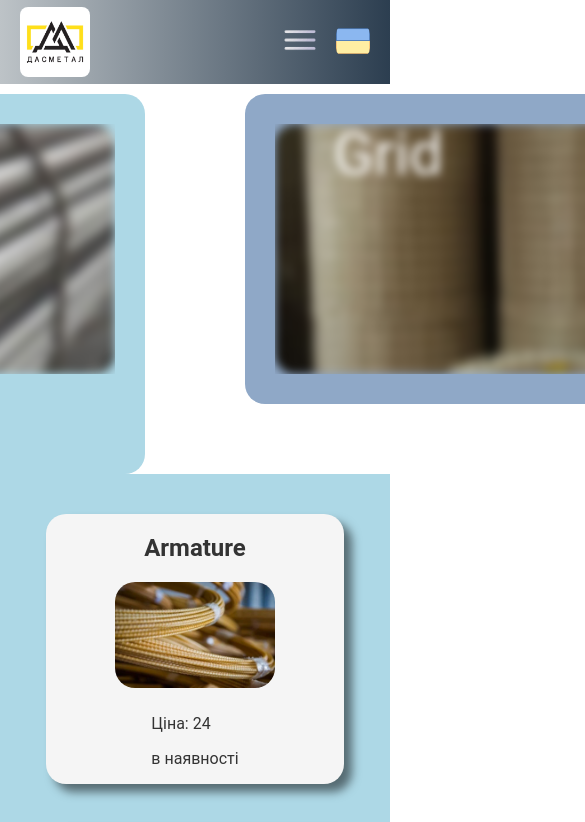
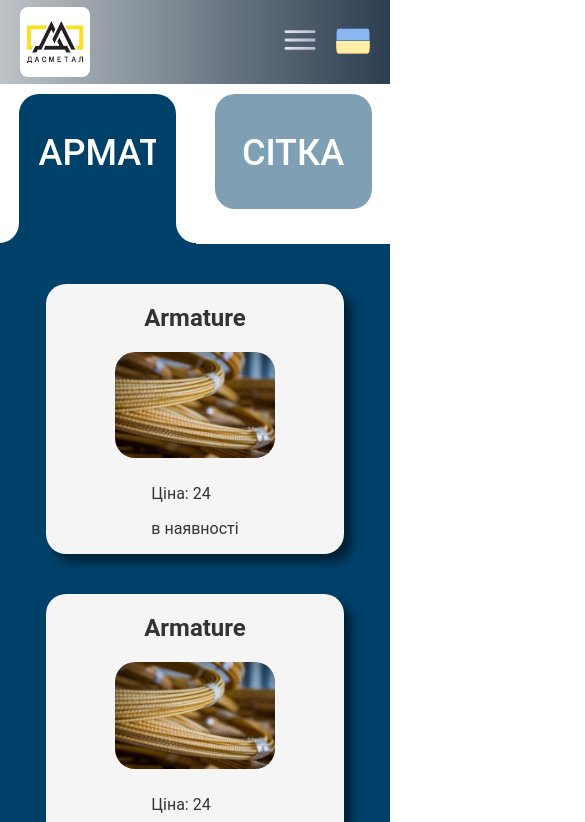
Before and after one commit to Martha-K/dasmetal, a React (Create React App) app: page /products in a window 390 px wide. Shown: the top 822 px of the page, 585 px wide, since content can reach past the window. Built offline with nearby package versions, Linux system fonts and the light colour scheme; no server answers.

Commit message:
completed the adaptation of the mobile version

```diff
--- a/src/pages/HomeStyles.js
+++ b/src/pages/HomeStyles.js
@@ -8,6 +8,10 @@ export const StyledSlide = styled.img`
   display: block;
   margin: auto;
   border-radius: 20px;
+
+  @media (max-width: 768px) {
+    height: 100%;
+  }
 `;
 
 export const Hero = styled.div`
--- a/src/pages/Products.tsx
+++ b/src/pages/Products.tsx
@@ -15,6 +15,9 @@ import {
 } from "./ProductsStyles";
 import { mockProduct } from "../mockProducts";
 
+
+const token = process.env.REACT_APP_TOKEN
+
 export const Products = () => {
   const [isArmature, setIsArmature] = useState(true);
 
@@ -23,7 +26,7 @@ export const Products = () => {
       "https://thingproxy.freeboard.io/fetch/https://my.prom.ua/api/v1/products/list",
       {
         headers: {
-          Authorization: "Bearer token",
+          Authorization: `Bearer ${token}`,
         },
       }
     )
@@ -41,24 +44,33 @@ export const Products = () => {
   return (
     <div>
       <ButtonContainer>
-        <ButtonStyles data-active={isArmature}>
+        <ButtonStyles data-active={isArmature} onClick={armatureSelect}>
           <RoundCorner data-active={isArmature}>
-            <InnerDiv></InnerDiv>
+            <InnerDiv />
           </RoundCorner>
           <Div>
-            <ButtonWrapper
-              onClick={armatureSelect}
-              data-image="armature"
-            ></ButtonWrapper>
-            <ProductName>Armature</ProductName>
+            <ButtonWrapper data-image="armature"></ButtonWrapper>
+            <ProductName>
+              <p>АРМАТУРА</p>
+            </ProductName>
           </Div>
+          <RoundCorner data-active={isArmature} data-isright={true}>
+            <InnerDiv data-isright={true} />
+          </RoundCorner>
         </ButtonStyles>
-        <ButtonStyles data-active={!isArmature}>
+        <ButtonStyles data-active={!isArmature} onClick={gridSelect}>
+          <RoundCorner data-active={!isArmature}>
+            <InnerDiv />
+          </RoundCorner>
           <Div>
-            <ButtonWrapper onClick={gridSelect} data-image="grid">
-              <ProductName>Grid</ProductName>
-            </ButtonWrapper>
+            <ButtonWrapper data-image="grid"></ButtonWrapper>
+            <ProductName>
+              <p>СІТКА</p>
+            </ProductName>
           </Div>
+          <RoundCorner data-active={!isArmature} data-isright={true}>
+            <InnerDiv data-isright={true} />
+          </RoundCorner>
         </ButtonStyles>
       </ButtonContainer>
       <ProductWrapping>
--- a/src/pages/ProductsStyles.js
+++ b/src/pages/ProductsStyles.js
@@ -1,30 +1,48 @@
 import styled from "styled-components";
-import slide3 from "../img/slide3.jpg";
+import armature from "../img/armature.jpg";
 import slide from "../img/slide.jpg";
 
 export const ButtonWrapper = styled.div`
   position: relative;
   background-image: ${(props) =>
-    props["data-image"] === "armature" ? `url(${slide3})` : `url(${slide})`};
-  width: 560px;
+    props["data-image"] === "armature" ? `url(${armature})` : `url(${slide})`};
+  width: 30vw;
   height: 250px;
   display: flex;
   justify-content: center;
   align-items: center;
   border-radius: 20px;
-  filter: blur(5px);
+  filter: blur(3px);
+
+  @media (max-width: 760px) {
+    background-image: none;
+    height: 80px;
+  }
 `;
 
 export const Div = styled.div`
   overflow: hidden;
+  position: relative;
 `;
 
-export const ProductName = styled.p`
+export const ProductName = styled.div`
   position: absolute;
+  width: 100%;
+  height: calc(50% - 20px);
   font-size: 60px;
-  right: 70%;
   bottom: 50%;
   color: white;
+  text-align: center;
+  font-weight: 500;
+
+  @media (max-width: 1200px) {
+    font-size: 36px;
+    height: calc(50% - 65px);
+  }
+  @media (max-width: 760px) {
+    height: calc(75% - 2px);
+    text-align: center;
+  }
 `;
 
 export const ButtonStyles = styled.div`
@@ -32,34 +50,49 @@ export const ButtonStyles = styled.div`
   border-radius: 20px;
   padding: 30px;
   padding-bottom: ${(props) => (props["data-active"] ? "100px" : "30px")};
+  margin-bottom: ${(props) => (props["data-active"] ? "0" : "70px")};
   background-color: ${(props) =>
-    props["data-active"] ? "lightblue" : "#8fa8c7"};
+    props["data-active"] ? "#00416A" : "#00416A80"};
   transition: all 0.3s ease-in-out;
+
+  @media (max-width: 760px) {
+    padding: 20px;
+    padding-bottom: ${(props) => (props["data-active"] ? "50px" : "15px")};
+    margin-bottom: ${(props) => (props["data-active"] ? "0" : "35px")};
+  }
 `;
 
 export const RoundCorner = styled.div`
   position: absolute;
-  bottom: -20px;
-  left: -60px;
-  background-color: lightblue;
-  border-right: 20px solid lightblue;
-  border-bottom: 20px solid lightblue;
+  bottom: -19px;
+  left: ${(props) => !props["data-isright"] && "-20px"};
+  right: ${(props) => props["data-isright"] && "-20px"};
+  background-color: #00416a;
+  border-right: ${(props) => !props["data-isright"] && "20px solid #00416A;"};
+  border-left: ${(props) => props["data-isright"] && "20px solid #00416A;"};
+
+  border-bottom: 20px solid #00416a;
   border-radius: 20px;
   opacity: ${(props) => (props["data-active"] ? "1" : "0")};
-  transition-delay: ${(props) => (props["data-active"] ? "0.2s" : "0")};
+  transition-delay: ${(props) => (props["data-active"] ? "0.3s" : "0")};
+
+  @media (max-width: 760px) {
+    transition-delay: ${(props) => (props["data-active"] ? "0.3s" : "0")};
+  }
 `;
 
 export const InnerDiv = styled.div`
-  width: 60px;
-  height: 60px;
+  width: 20px;
+  height: 20px;
   background-color: white;
-  border-bottom-right-radius: 20px;
+  border-bottom-right-radius: ${(props) => !props["data-isright"] && "20px"};
+  border-bottom-left-radius: ${(props) => props["data-isright"] && "20px"};
 `;
 
 export const ButtonContainer = styled.div`
   display: flex;
   margin-top: 10px;
-  gap: 100px;
+  gap: 10vw;
   justify-content: center;
   align-items: start;
 `;
@@ -74,7 +107,7 @@ export const Img = styled.img`
 `;
 
 export const ProductWrapping = styled.div`
-  background-color: lightblue;
+  background-color: #00416a;
   padding: 40px;
 `;
 
@@ -94,6 +127,7 @@ export const CardWrapper = styled.div`
   display: grid;
   grid-template-columns: repeat(auto-fill, minmax(400px, 0.75fr));
   grid-gap: 40px;
+  justify-content: center;
 
   @media (max-width: 900px) {
     display: flex;
```
Also changed, not shown: 1 other file (tests, documents, lock files or other folders).
